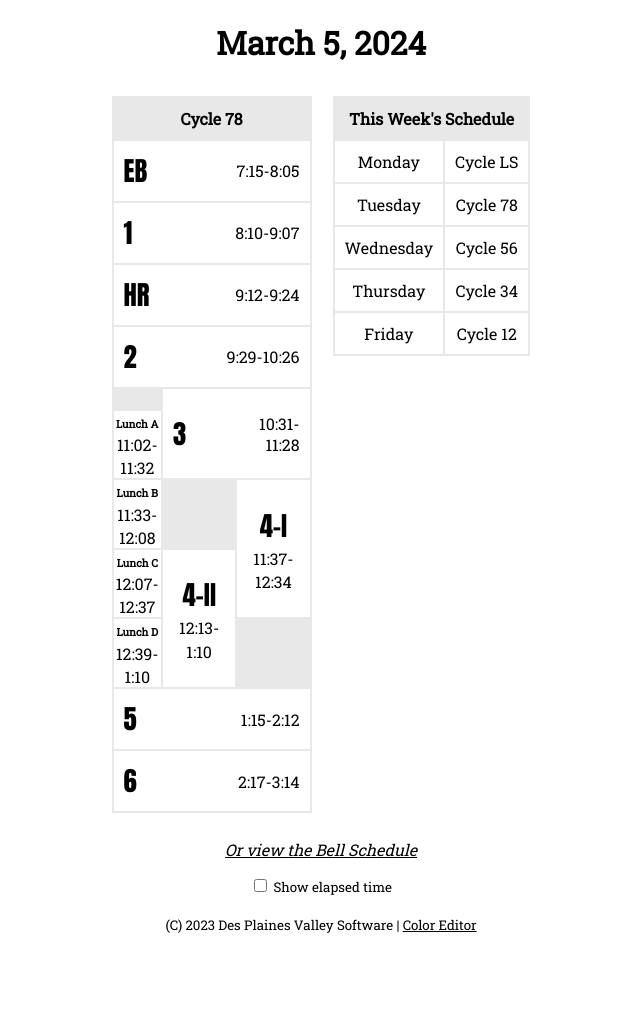
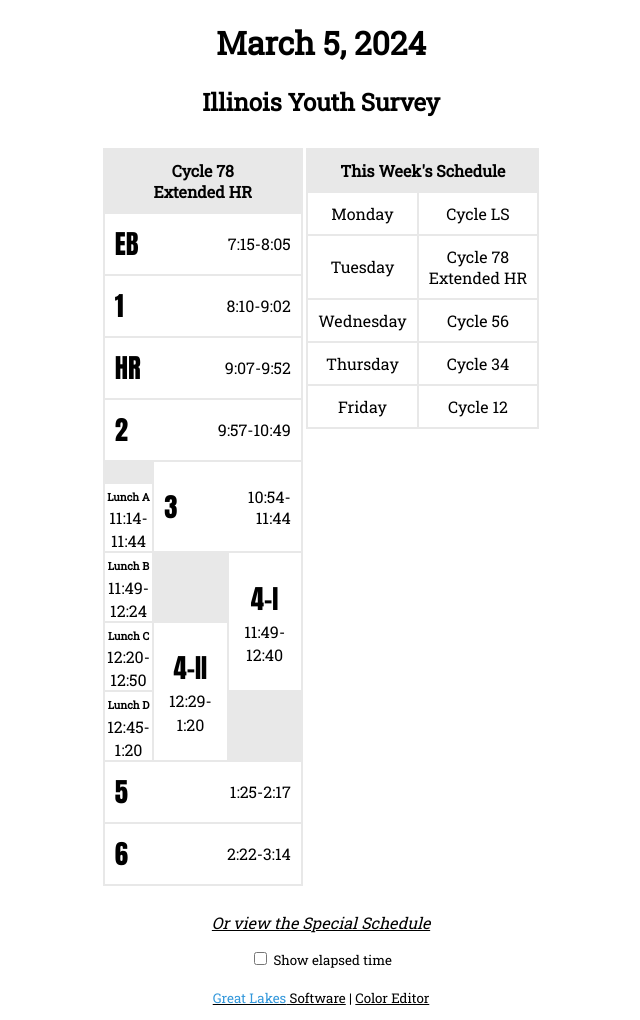
Before and after one commit to navickasm/hphscycle, a website: page index.html in a window 1280 px wide. Shown: the whole page, without its empty margins (319-959 px from the left). Before the commit the page ends 947 px from the top, so only its background shows below. Drawn offline with Linux system fonts and the light colour scheme.

Commit message:
03Mar week update + GLS copyright update

```diff
--- a/assets/schedule.js
+++ b/assets/schedule.js
@@ -246,5 +246,12 @@ var scheduleData = [
     "startDate": "2024-02-12",
     "endDate": "2024-02-16",
     "weekSchedules": [2,3,4,5,10]
+  },
+  {
+    "startDate": "2024-03-03",
+    "endDate": "2024-03-07",
+    "weekSchedules": [1,
+      { "times": ["7:15", "8:05", "8:10", "9:02", "9:07", "9:52", "9:57", "10:49", "10:54", "11:44", "11:49", "12:40", "12:29", "13:20", "13:25", "14:17","14:22","15:14",null, null, "11:14","11:44","11:49","12:24","12:20","12:50","12:45","13:20"], "nums": ["EB", "1", "HR", "2", "3", "4-I", "4-II", "5", "6", null], "cycleName": "Cycle 78<br>Extended HR", "h2": "Illinois Youth Survey", "link": "https://www.dist113.org/cms/lib/IL01904711/Centricity/Domain/217/March%205%202024%20Extended%20HR%20Illinois%20Youth%20Survey.pdf", "base": 0 },
+    3, 4, 5]
   }
 ];
--- a/index.html
+++ b/index.html
@@ -193,7 +193,7 @@
   </div>
 
   <div class="footer" id="footer">
-    <p>(C) 2023 Des Plaines Valley Software |  <a href="color.html">Color Editor</a></p>
+    <p><a href="https://www.greatlakes.software" style="color:#000000"><span style="color:#3498db">Great Lakes</span> Software</a> |  <a href="color.html">Color Editor</a></p>
   </div>
 
   <div id="loadingscreen" class="loading">
```
